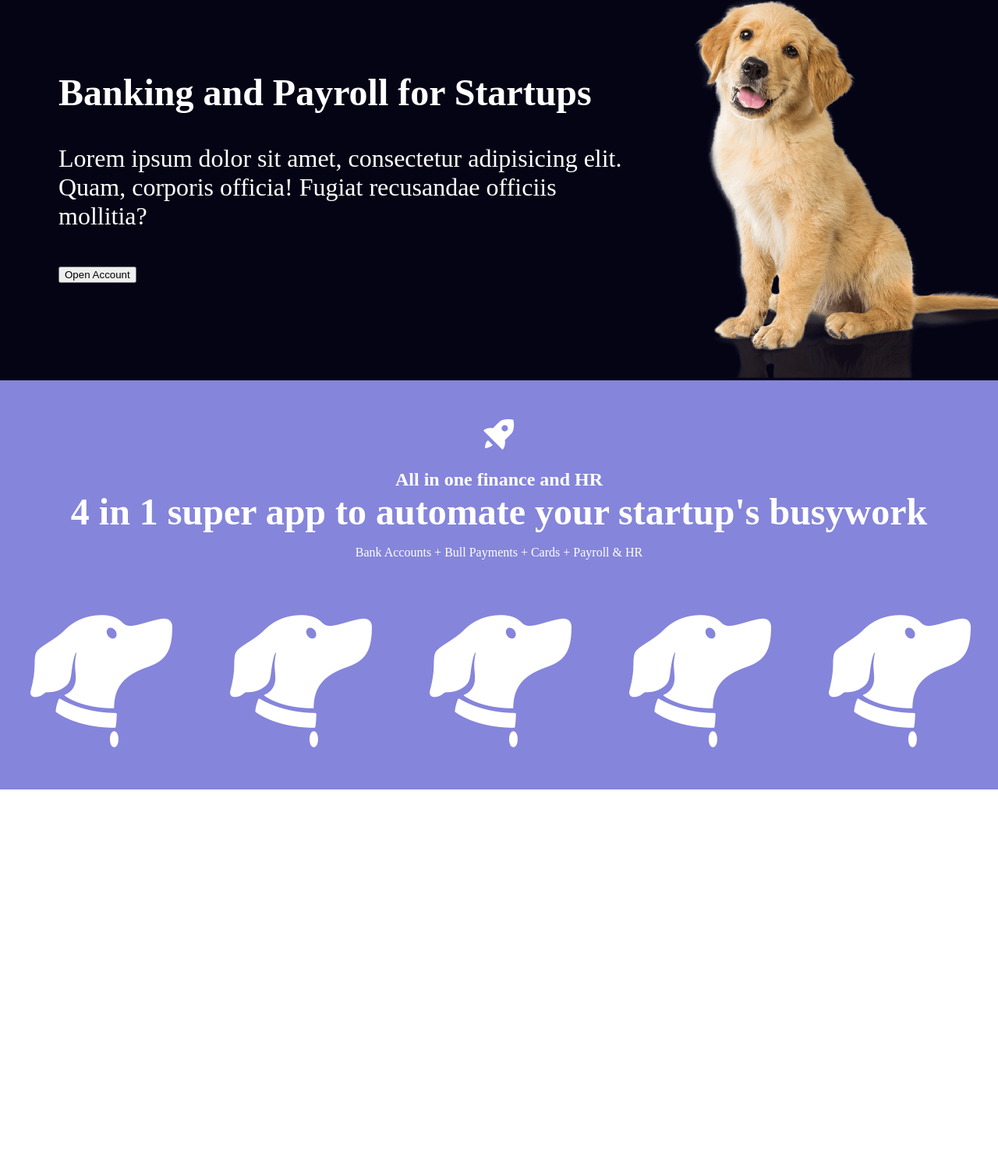
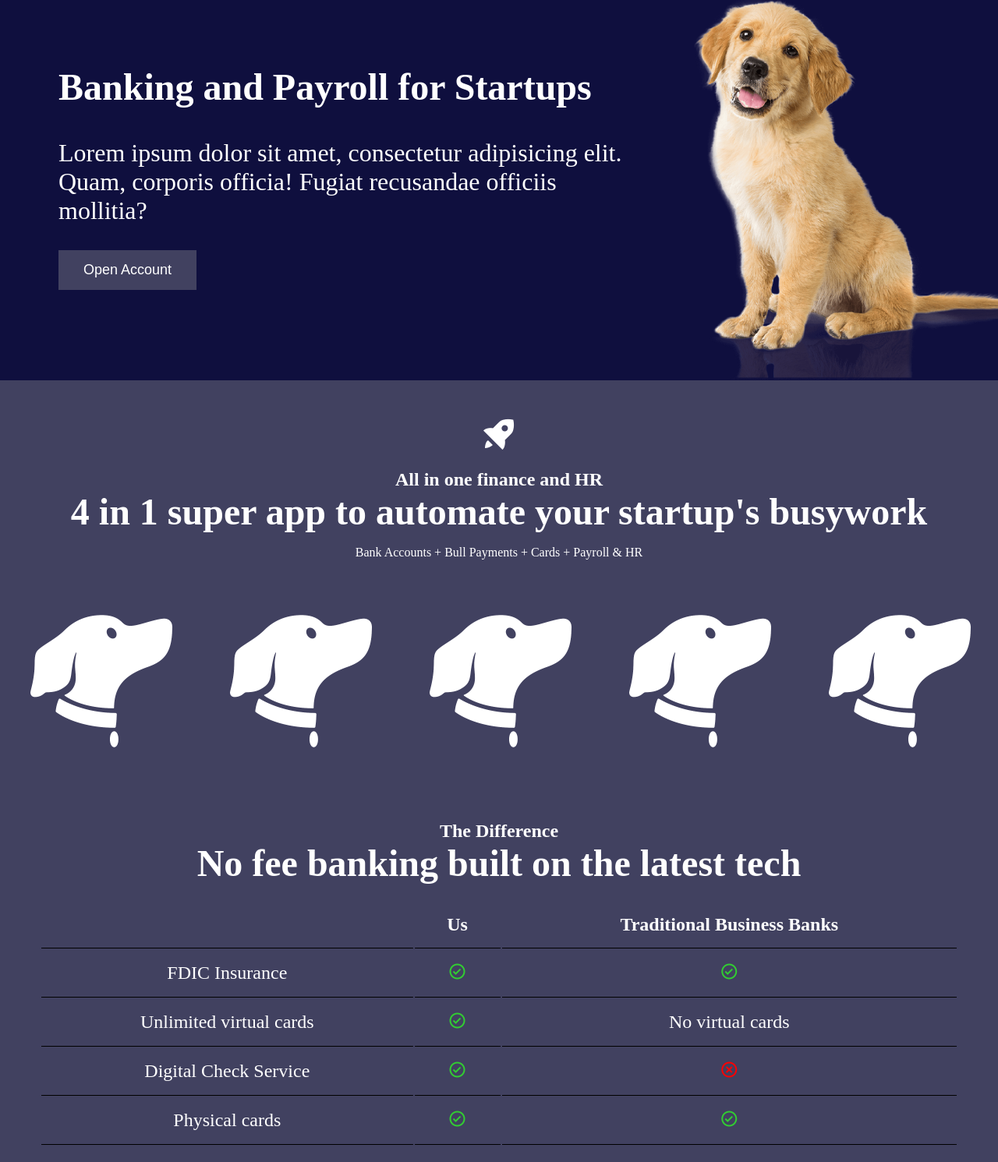
Before and after one commit to LuisAlbertoATOS/Practice-1---Responsive-web-page, a plain HTML site: page index.html in a window 1280 px wide. Shown: the part 254-1745 px from the top of the page at 78% size. Before the commit the page ends 1267 px from the top, so only its background shows below. Drawn offline with nearby package versions, Linux system fonts and the light colour scheme.

Commit message:
minor changes on SASS and responsiveness

```diff
--- a/index.html
+++ b/index.html
@@ -23,8 +23,8 @@
                 </ul>
             </div>
             <div class="nav-btns">
-                <button>Sign in</button>
-                <button>Open Account</button>
+                <button class="button-1">Sign in</button>
+                <button class="button-1">Open Account</button>
             </div>
         </nav>
     </header>
@@ -33,7 +33,7 @@
             <article>
                 <h1 class="home-header">Banking and Payroll for Startups</h1>
                 <p class="home-content">Lorem ipsum dolor sit amet, consectetur adipisicing elit. Quam, corporis officia! Fugiat recusandae officiis mollitia?</p>
-                <button>Open Account</button>
+                <button class="button-1">Open Account</button>
             </article>
             <img class="home-image" src="img/dog.png" alt="">
         </div>
@@ -51,6 +51,38 @@
                 <img class="dog-logo" src="img/dog-logo.png" alt="">
             </div>
         </div>
+
+        <div class="table">
+            <h2>The Difference</h2>
+            <h1><strong>No fee</strong> banking built on the latest tech</h1>
+            <table class="table-differences">
+                <tr>
+                  <th></th>
+                  <th>Us</th>
+                  <th>Traditional Business Banks</th>
+                </tr>
+                <tr>
+                  <td>FDIC Insurance</td>
+                  <td><i class='bx bx-check-circle'></i></td>
+                  <td><i class='bx bx-check-circle'></i></td>
+                </tr>
+                <tr>
+                  <td>Unlimited virtual cards</td>
+                  <td><i class='bx bx-check-circle'></i></td>
+                  <td>No virtual cards</td>
+                </tr>
+                <tr>
+                  <td>Digital Check Service</td>
+                  <td><i class='bx bx-check-circle'></i></td>
+                  <td><i class='bx bx-x-circle'></i></td>
+                </tr>
+                <tr>
+                  <td>Physical cards</td>
+                  <td><i class='bx bx-check-circle'></i></td>
+                  <td><i class='bx bx-check-circle'></i></td>
+                </tr>
+              </table>
+        </div>
     </main>
 </body>
 </html>
--- /dev/null
+++ b/scss/_buttons.scss
@@ -0,0 +1,19 @@
+@import 'config';
+
+.button-1{
+
+    border: none;
+    font-size: large;
+    padding: 15px 32px;
+    text-align: center;
+    text-decoration: none;
+    display: inline-block;
+
+    background-color: $secondary-color;
+    color: $white;
+
+    &:hover{
+        background-color: $white;
+        color: $secondary-color;
+    }
+}
--- a/scss/_config.scss
+++ b/scss/_config.scss
@@ -1,5 +1,5 @@
-$primary-color: rgb(4, 4, 21);
-$secondary-color: rgb(133, 133, 219);
+$primary-color: rgb(15, 15, 62);
+$secondary-color: rgb(65, 65, 96);
 
 $white: white;
 $complementary-color: rgb(155, 155, 155);
--- a/scss/_home.scss
+++ b/scss/_home.scss
@@ -3,7 +3,7 @@
 .home{
     background-color: $primary-color;
     color: $white;
-    height: 90vh;
+    height: 110vh;
     width: 100%;
     display: grid;
     grid-template-columns: 1fr;
@@ -11,6 +11,10 @@
     padding: 0px 50px 0px;
     font-size: x-large;
 
+    article{
+        width: 100%;
+    }
+
     img{
         height: 70vh;
         bottom: 0;
--- a/scss/_nav.scss
+++ b/scss/_nav.scss
@@ -8,16 +8,16 @@
     background-color: $primary-color;
     color: $white;
     padding: 1rem;
-    font-size: xx-large;
+    font-size: x-large;
+
 
     align-items: center;
-    align-content: center;
-    justify-content: center;
     justify-items: center;
 
     .nav-links{
         display: inline;
         text-decoration: none;
+        padding: 10px;
     }
 
     h1{
@@ -30,8 +30,21 @@
 .nav-item{
     display: inline;
     margin: 3px;
+    width: 50%;
 
     &:hover{
         background-color: $secondary-color;
     }
 }
+
+.nav-btns{
+    padding: 15x;
+    display: inline;
+
+    button{
+        align-content: center;
+        padding: 15px 10px;
+        margin-top: 2px;
+        margin-right: 0px;
+    }
+}
--- a/scss/_responsive.scss
+++ b/scss/_responsive.scss
@@ -47,8 +47,6 @@
         img{
             height: 80vh;
         }
-
-
     }
 
     .options{
--- /dev/null
+++ b/scss/_table.scss
@@ -0,0 +1,53 @@
+
+@import 'config';
+
+.table{
+    padding-top: 20px;
+    padding-bottom: 20px;
+    padding: 20px;
+    background-color: $secondary-color;
+    color: $white;
+
+    text-align: center;
+
+    h1{
+        margin: 0;
+        font-size: 3rem;
+        padding-bottom: 20px;
+    }
+
+    h2{
+        margin-bottom: 0;
+    }
+
+    &-differences{
+        background-color: $secondary-color;
+        color: $white;
+        width: 95%;
+        justify-self: center;
+
+        table  {
+            justify-self: center;
+            width: 100%;
+            tbody{
+                text-align: center;
+            }
+        }
+    }
+
+}
+
+td, th{
+    text-align: center;
+    border-bottom: 1px black solid;
+    padding: 1rem;
+    font-size: x-large;
+}
+
+.bx-x-circle{
+    color: red;
+}
+
+.bx-check-circle{
+    color: limegreen;
+}
--- a/scss/main.scss
+++ b/scss/main.scss
@@ -3,7 +3,10 @@
 @import 'options';
 @import 'config';
 @import 'responsive';
+@import 'table';
+@import 'buttons';
 
 body{
     margin: 0;
+    width: 100%;
 }
```
Also changed, not shown: css/main.min.css, 1 other file.
